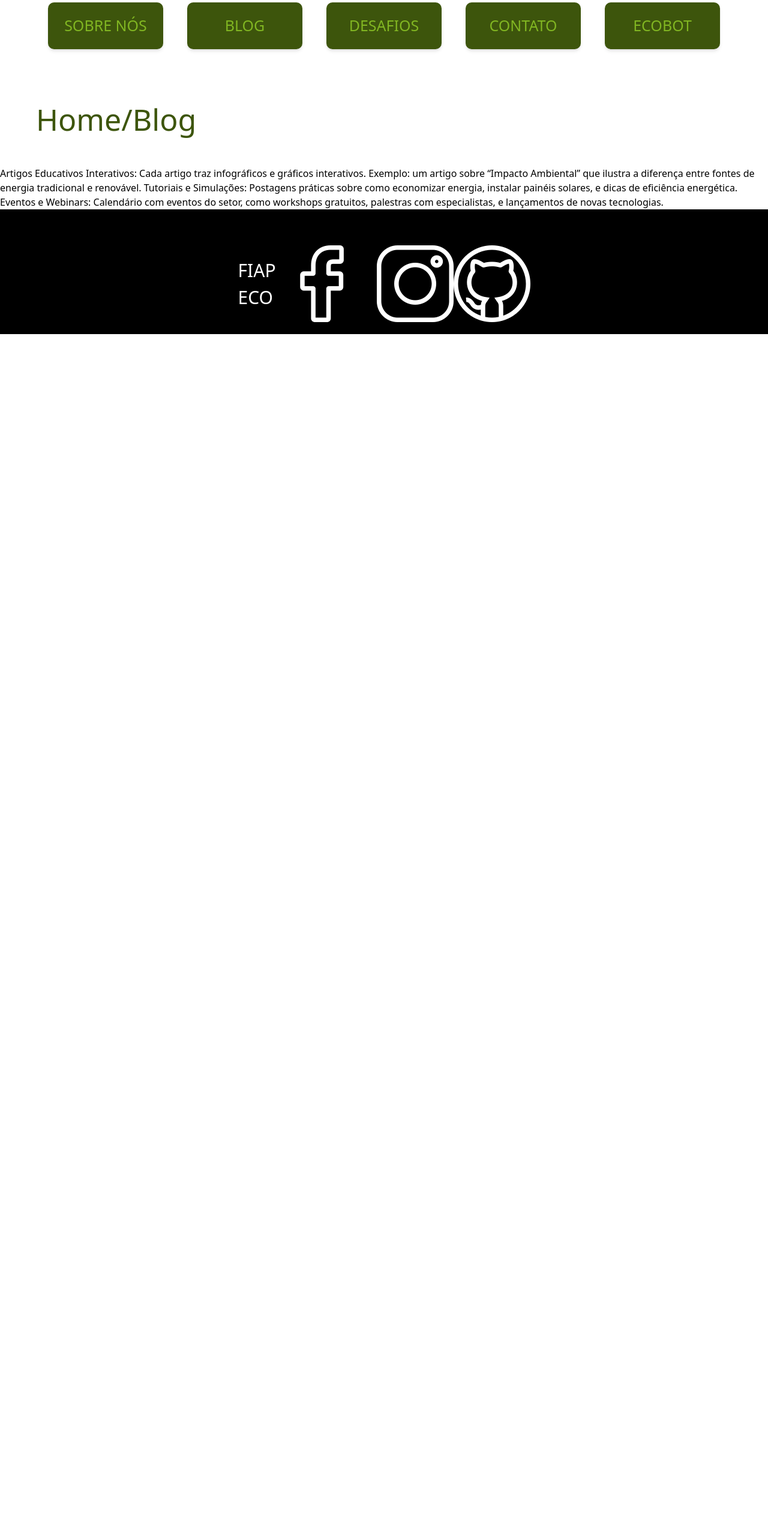
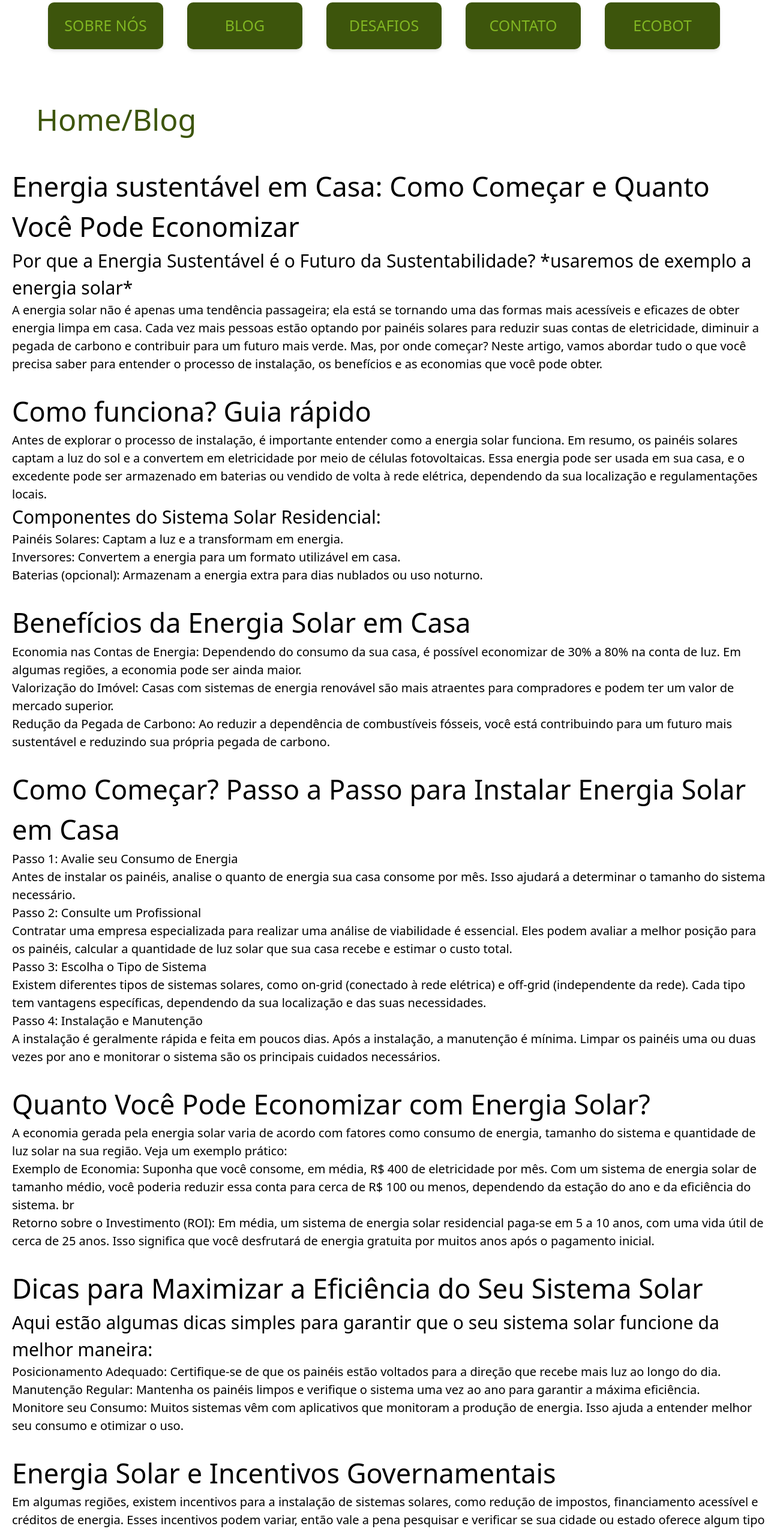
Before and after one commit to gusandrini/gs-2, a Next.js app in the folder gs/: page /blog in a window 1280 px wide. Shown: the part 234-2788 px from the top of the page at 60% size. Before the commit the page ends 800 px from the top, so only its background shows below. Built offline with nearby package versions, Linux system fonts and the light colour scheme.

Commit message:
estilização da págona blog

```diff
--- a/gs/src/app/blog/page.tsx
+++ b/gs/src/app/blog/page.tsx
@@ -7,11 +7,100 @@ const Blog = () => {
       <div className="paginas">
         <Link href="/">Home/Blog</Link>
       </div>
-        <h3>
-            Artigos Educativos Interativos: Cada artigo traz infográficos e gráficos interativos. Exemplo: um artigo sobre “Impacto Ambiental” que ilustra a diferença entre fontes de energia tradicional e renovável.
-            Tutoriais e Simulações: Postagens práticas sobre como economizar energia, instalar painéis solares, e dicas de eficiência energética.
-            Eventos e Webinars: Calendário com eventos do setor, como workshops gratuitos, palestras com especialistas, e lançamentos de novas tecnologias.
-        </h3>
+
+      <div className="introducao_blog">
+        <h1>
+          Energia sustentável em Casa: Como Começar e Quanto Você Pode Economizar
+        </h1>
+        <h2>
+        Por que a Energia Sustentável é o Futuro da Sustentabilidade? *usaremos de exemplo a energia solar*
+        </h2>
+        <p>
+          A energia solar não é apenas uma tendência passageira; ela está se tornando uma das formas mais acessíveis e eficazes de obter energia limpa em casa. Cada vez mais pessoas estão optando por painéis solares para reduzir suas contas de eletricidade, diminuir a pegada de carbono e contribuir para um futuro mais verde. Mas, por onde começar? Neste artigo, vamos abordar tudo o que você precisa saber para entender o processo de instalação, os benefícios e as economias que você pode obter. <br />
+          <br />
+        </p>
+      </div>
+
+      <div className="guia_rapido">
+        <h1>
+          Como funciona? Guia rápido
+        </h1>
+        <p>
+          Antes de explorar o processo de instalação, é importante entender como a energia solar funciona. Em resumo, os painéis solares captam a luz do sol e a convertem em eletricidade por meio de células fotovoltaicas. Essa energia pode ser usada em sua casa, e o excedente pode ser armazenado em baterias ou vendido de volta à rede elétrica, dependendo da sua localização e regulamentações locais.
+        </p>
+        <h2>Componentes do Sistema Solar Residencial:</h2>
+        <p>
+          Painéis Solares: Captam a luz e a transformam em energia. <br />
+          Inversores: Convertem a energia para um formato utilizável em casa. <br />
+          Baterias (opcional): Armazenam a energia extra para dias nublados ou uso noturno. <br />
+          <br />
+        </p>
+      </div>
+
+      <div className="beneficios">
+        <h1>
+          Benefícios da Energia Solar em Casa
+        </h1>
+        <p>
+          Economia nas Contas de Energia: Dependendo do consumo da sua casa, é possível economizar de 30% a 80% na conta de luz. Em algumas regiões, a economia pode ser ainda maior. <br />
+          Valorização do Imóvel: Casas com sistemas de energia renovável são mais atraentes para compradores e podem ter um valor de mercado superior. <br />
+          Redução da Pegada de Carbono: Ao reduzir a dependência de combustíveis fósseis, você está contribuindo para um futuro mais sustentável e reduzindo sua própria pegada de carbono. <br />
+          <br />
+        </p>
+      </div>
+
+      <div className="como_comecar">
+        <h1>
+        Como Começar? Passo a Passo para Instalar Energia Solar em Casa
+        </h1>
+        <p>
+          Passo 1: Avalie seu Consumo de Energia <br />
+          Antes de instalar os painéis, analise o quanto de energia sua casa consome por mês. Isso ajudará a determinar o tamanho do sistema necessário. <br />
+          Passo 2: Consulte um Profissional <br />
+          Contratar uma empresa especializada para realizar uma análise de viabilidade é essencial. Eles podem avaliar a melhor posição para os painéis, calcular a quantidade de luz solar que sua casa recebe e estimar o custo total. <br />
+          Passo 3: Escolha o Tipo de Sistema <br />
+          Existem diferentes tipos de sistemas solares, como on-grid (conectado à rede elétrica) e off-grid (independente da rede). Cada tipo tem vantagens específicas, dependendo da sua localização e das suas necessidades. <br />
+          Passo 4: Instalação e Manutenção <br />
+          A instalação é geralmente rápida e feita em poucos dias. Após a instalação, a manutenção é mínima. Limpar os painéis uma ou duas vezes por ano e monitorar o sistema são os principais cuidados necessários. <br />
+          <br />
+        </p>
+      </div>
+
+      <div className="economia">
+        <h1>
+        Quanto Você Pode Economizar com Energia Solar?
+        </h1>
+        <p>
+        A economia gerada pela energia solar varia de acordo com fatores como consumo de energia, tamanho do sistema e quantidade de luz solar na sua região. Veja um exemplo prático: <br />
+        Exemplo de Economia: Suponha que você consome, em média, R$ 400 de eletricidade por mês. Com um sistema de energia solar de tamanho médio, você poderia reduzir essa conta para cerca de R$ 100 ou menos, dependendo da estação do ano e da eficiência do sistema. br
+        <br />
+        Retorno sobre o Investimento (ROI): Em média, um sistema de energia solar residencial paga-se em 5 a 10 anos, com uma vida útil de cerca de 25 anos. Isso significa que você desfrutará de energia gratuita por muitos anos após o pagamento inicial. <br />
+        <br />
+        </p>
+      </div>
+
+      <div className="dicas">
+        <h1>
+        Dicas para Maximizar a Eficiência do Seu Sistema Solar
+        </h1>
+        <h2>Aqui estão algumas dicas simples para garantir que o seu sistema solar funcione da melhor maneira:</h2>
+        <p>
+        Posicionamento Adequado: Certifique-se de que os painéis estão voltados para a direção que recebe mais luz ao longo do dia. <br />
+        Manutenção Regular: Mantenha os painéis limpos e verifique o sistema uma vez ao ano para garantir a máxima eficiência. <br />
+        Monitore seu Consumo: Muitos sistemas vêm com aplicativos que monitoram a produção de energia. Isso ajuda a entender melhor seu consumo e otimizar o uso. <br />
+        <br />
+        </p>
+      </div>
+
+      <div className="incentivos">
+        <h1>
+        Energia Solar e Incentivos Governamentais
+        </h1>
+        <p>
+        Em algumas regiões, existem incentivos para a instalação de sistemas solares, como redução de impostos, financiamento acessível e créditos de energia. Esses incentivos podem variar, então vale a pena pesquisar e verificar se sua cidade ou estado oferece algum tipo de benefício.
+        </p>
+      </div>
+
     </div>
   )
 }
--- a/gs/src/app/globals.css
+++ b/gs/src/app/globals.css
@@ -113,6 +113,36 @@
     }
 }
 
+/* ESTILIZAÇÃO A PÁGINA BLOG*/
+
+@layer components{
+    .introducao_blog h1,
+    .guia_rapido h1,
+    .beneficios h1,
+    .como_comecar h1,
+    .economia h1,
+    .dicas h1,
+    .incentivos h1{
+        @apply flex justify-start items-start ml-5 text-[45px]
+    }
+
+    .introducao_blog h2,
+    .guia_rapido h2,
+    .dicas h2{
+        @apply flex justify-start items-start ml-5 text-[30px]
+    }
+
+    .introducao_blog p,
+    .guia_rapido p,
+    .beneficios p,
+    .como_comecar p,
+    .economia p,
+    .dicas p,
+    .incentivos p{
+        @apply flex justify-start items-start ml-5 text-left text-[20px]
+    }
+}
+
 
 
 
```
